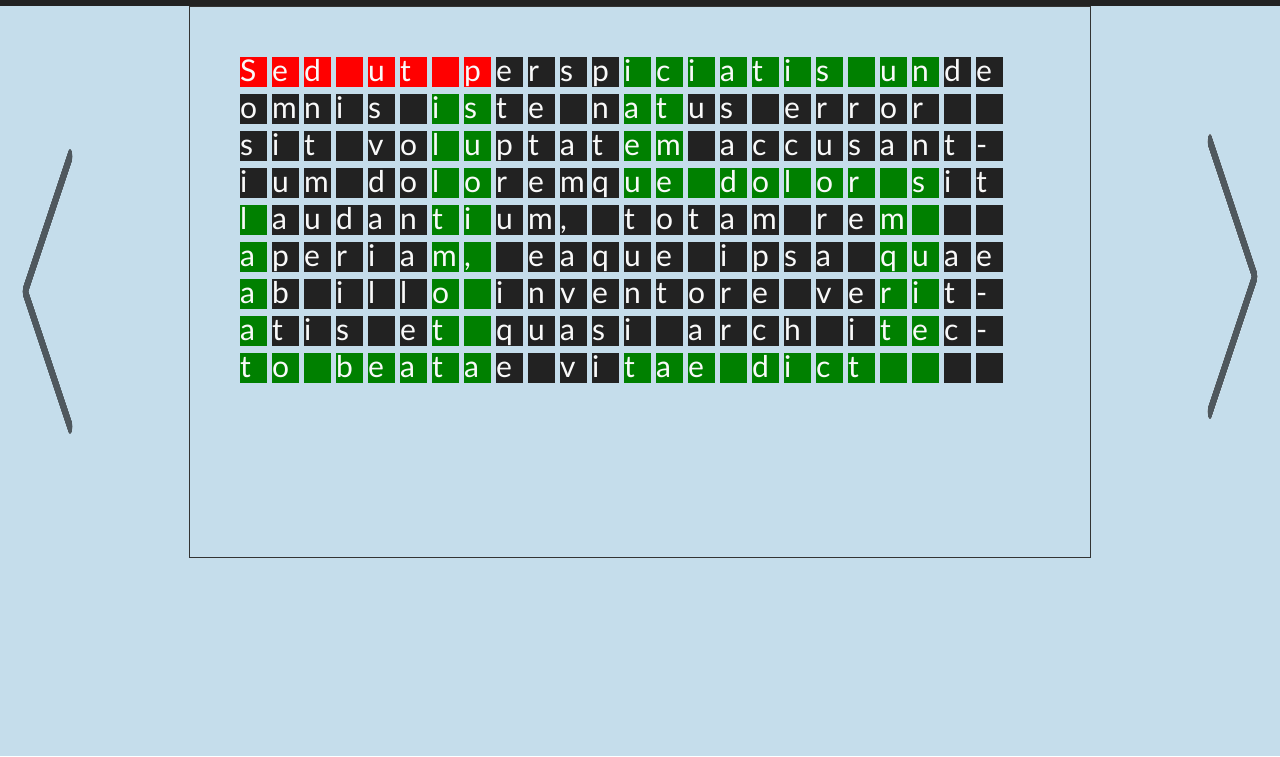
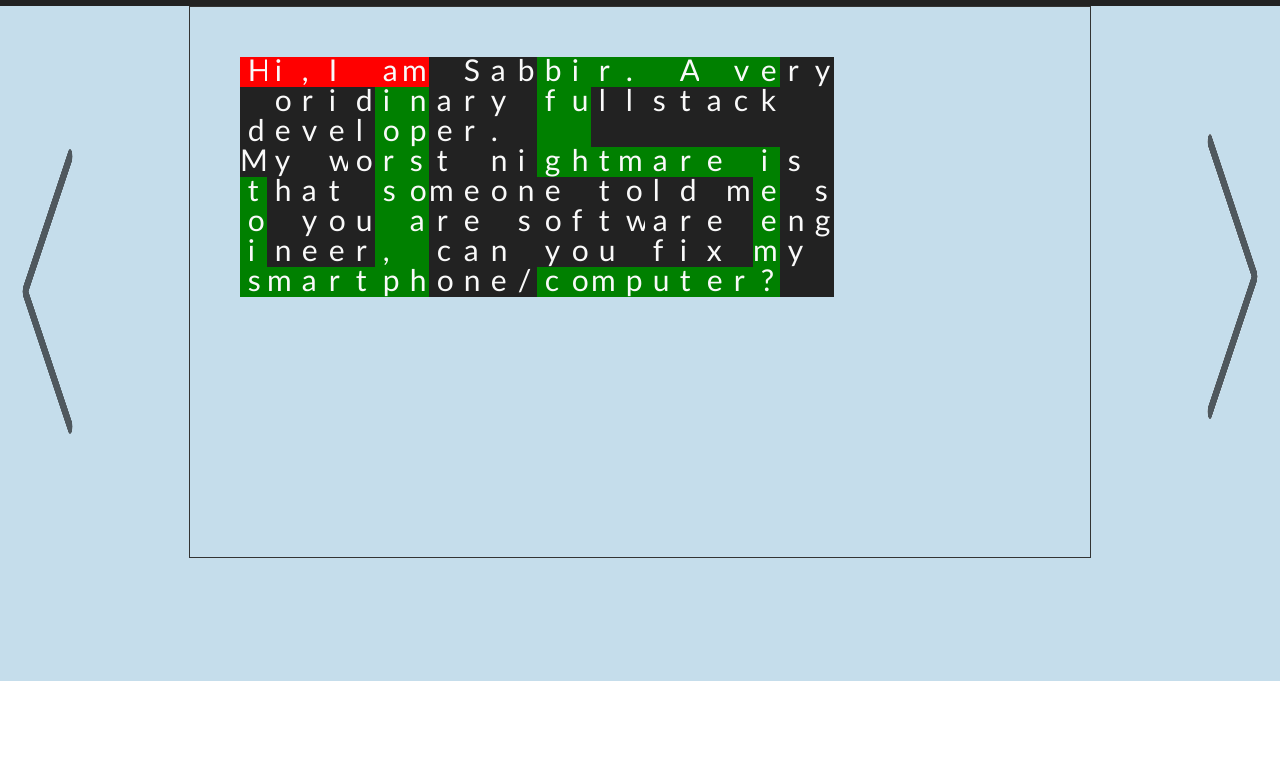
Before and after one commit to sabbir-hossain/sabbir-hossain.github.io, a plain HTML site: page index.html in a window 1280 px wide. Shown: the part 43-800 px from the top of the page. Drawn offline with Linux system fonts and the light colour scheme.

Commit message:
latest code

```diff
--- a/css/main.css
+++ b/css/main.css
@@ -1,6 +1,6 @@
 .columns {
   background-color: #C5DDEB;
-  min-height: 750px;
+  min-height: 675px;
 }
 
 .menu-img {
--- a/index.html
+++ b/index.html
@@ -62,5 +62,6 @@
   <script src="js/char-data.js"></script>
   <script src="js/merge-char.js"></script>
   <script src="js/draw-text.js"></script>
+  <script src="js/animate.js"></script>
 </body>
 </html>
--- /dev/null
+++ b/js/animate.js
@@ -0,0 +1,19 @@
+window.addEventListener("load", function(event) {
+  draw_animation();
+});
+
+function draw_animation() {
+  // get a reference to the canvas
+  const canvas = document.getElementById("myCanvas");
+
+  // get a reference to the drawing context
+  const ctx = canvas.getContext("2d");
+
+  const cW = ctx.canvas.width;
+  const cH = ctx.canvas.height;
+
+  let startY = 50;
+  let startX = 50;
+
+  displayAnimation(ctx, startX, startY);
+}
--- a/js/draw-text.js
+++ b/js/draw-text.js
@@ -1,252 +1,199 @@
 const inputText = [
   [
+    "H",
+    "i",
+    ",",
+    "I",
+    " ",
+    "a",
+    "m",
+    " ",
     "S",
-    "e",
-    "d",
+    "a",
+    "b",
+    "b",
+    "i",
+    "r",
+    ".",
     " ",
-    "u",
-    "t",
+    "A",
     " ",
-    "p",
+    "v",
     "e",
     "r",
-    "s",
-    "p",
-    "i",
-    "c",
-    "i",
-    "a",
-    "t",
-    "i",
-    "s",
-    " ",
-    "u",
-    "n",
-    "d",
-    "e"
+    "y"
   ],
   [
+    " ",
     "o",
-    "m",
+    "r",
+    "i",
+    "d",
+    "i",
     "n",
-    "i",
-    "s",
+    "a",
+    "r",
+    "y",
     " ",
-    "i",
+    "f",
+    "u",
+    "l",
+    "l",
     "s",
     "t",
-    "e",
-    " ",
-    "n",
     "a",
-    "t",
-    "u",
-    "s",
-    " ",
-    "e",
-    "r",
-    "r",
-    "o",
-    "r",
+    "c",
+    "k",
     " ",
     " "
   ],
   [
-    "s",
-    "i",
-    "t",
-    " ",
+    "d",
+    "e",
     "v",
-    "o",
-    "l",
-    "u",
-    "p",
-    "t",
-    "a",
-    "t",
     "e",
-    "m",
-    " ",
-    "a",
-    "c",
-    "c",
-    "u",
-    "s",
-    "a",
-    "n",
-    "t",
-    "-"
-  ],
-  [
-    "i",
-    "u",
-    "m",
-    " ",
-    "d",
-    "o",
     "l",
     "o",
+    "p",
+    "e",
     "r",
-    "e",
-    "m",
-    "q",
-    "u",
-    "e",
+    ".",
+    "  ",
     " ",
-    "d",
-    "o",
-    "l",
-    "o",
-    "r",
     " ",
-    "s",
-    "i",
-    "t"
-  ],
-  [
-    "l",
-    "a",
-    "u",
-    "d",
-    "a",
-    "n",
-    "t",
-    "i",
-    "u",
-    "m",
-    ",",
     " ",
-    "t",
-    "o",
-    "t",
-    "a",
-    "m",
     " ",
-    "r",
-    "e",
-    "m",
+    " ",
+    " ",
+    " ",
+    " ",
     " ",
     " ",
     " "
   ],
   [
+    "M",
+    "y",
+    " ",
+    "w",
+    "o",
+    "r",
+    "s",
+    "t",
+    " ",
+    "n",
+    "i",
+    "g",
+    "h",
+    "t",
+    "m",
     "a",
-    "p",
-    "e",
     "r",
-    "i",
-    "a",
-    "m",
-    ",",
-    " ",
-    "e",
-    "a",
-    "q",
-    "u",
     "e",
     " ",
     "i",
-    "p",
     "s",
-    "a",
-    " ",
-    "q",
-    "u",
-    "a",
-    "e"
+    " "
   ],
   [
+    "t",
+    "h",
     "a",
-    "b",
+    "t",
     " ",
-    "i",
+    "s",
+    "o",
+    "m",
+    "e",
+    "o",
+    "n",
+    "e",
+    " ",
+    "t",
+    "o",
     "l",
-    "l",
+    "d",
+    " ",
+    "m",
+    "e",
+    " ",
+    "s"
+  ],
+  [
     "o",
     " ",
-    "i",
-    "n",
-    "v",
-    "e",
-    "n",
-    "t",
+    "y",
     "o",
+    "u",
+    " ",
+    "a",
     "r",
     "e",
     " ",
-    "v",
+    "s",
+    "o",
+    "f",
+    "t",
+    "w",
+    "a",
+    "r",
+    "e",
+    " ",
+    "e",
+    "n",
+    "g"
+  ],
+  [
+    "i",
+    "n",
+    "e",
     "e",
     "r",
+    ",",
+    " ",
+    "c",
+    "a",
+    "n",
+    " ",
+    "y",
+    "o",
+    "u",
+    " ",
+    "f",
     "i",
-    "t",
-    "-"
+    "x",
+    " ",
+    "m",
+    "y",
+    " "
   ],
   [
-    "a",
-    "t",
-    "i",
     "s",
-    " ",
-    "e",
-    "t",
-    " ",
-    "q",
-    "u",
-    "a",
-    "s",
-    "i",
-    " ",
+    "m",
     "a",
     "r",
+    "t",
+    "p",
+    "h",
+    "o",
+    "n",
+    "e",
+    "/",
     "c",
-    "h",
-    " ",
-    "i",
+    "o",
+    "m",
+    "p",
+    "u",
     "t",
     "e",
-    "c",
-    "-"
-  ],
-  [
-    "t",
-    "o",
-    " ",
-    "b",
-    "e",
-    "a",
-    "t",
-    "a",
-    "e",
-    " ",
-    "v",
-    "i",
-    "t",
-    "a",
-    "e",
-    " ",
-    "d",
-    "i",
-    "c",
-    "t",
-    " ",
-    " ",
+    "r",
+    "?",
     " ",
     " "
   ]
 ];
 
-// get a reference to the canvas
-const canvas = document.getElementById("myCanvas");
-
-// get a reference to the drawing context
-const ctx = canvas.getContext("2d");
-
-const cW = ctx.canvas.width;
-const cH = ctx.canvas.height;
-
-let startY = 50;
-let startX = 50;
-
+function displayAnimation(ctx, x, y) {
   const maxLine = inputText.length;
   const maxChar = inputText[0].length;
 
@@ -254,7 +201,6 @@ const displayRatio = 0.9;
 
   const charList = ["J", "S"];
 
-const colorList = ["orange", "green", "red", "blue", "indigo"];
   // charSchemaProsObj
   const colorData = charList.reduce((total, current) => {
     total[`${charSchemaProsObj[current]}_1`] =
@@ -282,16 +228,48 @@ const result = scaleUpAllCharList(
     },
     { schemaCharLen, schemaCharBitLen }
   );
-console.log({ colorData, result });
 
-// drawTextBG(ctx, txt, font, x, y, color)
-startY = 50;
-const font = 30;
-const line = 30;
-const minWidth = 27;
+  let counter = 0;
+  const animateInterval = setInterval(
+    () => animate(ctx, result, colorData, x, y, counter),
+    70
+  );
 
+  setTimeout(function() {
+    clearInterval(animateInterval);
+    drawFixedText(ctx, result, colorData, x, y);
+  }, 1000 * 2);
+
+  function animate(ctx, result, colorData, x, y) {
+    ctx.clearRect(0, 0, ctx.canvas.width, ctx.canvas.height);
+    ctx.save();
+    let startY = y;
     for (let i = 0, len = inputText.length; i < len; i++) {
-  startX = 50;
+      let startX = x;
+      for (let j = 0, len2 = inputText[i].length; j < len2; j++) {
+        let color = "#222";
+        if (typeof colorData[result[i][j]] !== "undefined") {
+          color = colorData[result[i][j]];
+        }
+
+        const input = inputText.random();
+        const val = input.random();
+        drawTextBG(ctx, val, font, startX, startY, color);
+        // startX += minWidth + 5;
+        startX += minWidth;
+      }
+      // startY += line + 7;
+      startY += line;
+    }
+  }
+  ctx.restore();
+}
+
+function drawFixedText(ctx, result, colorData, x, y) {
+  ctx.clearRect(0, 0, ctx.canvas.width, ctx.canvas.height);
+  let startY = y;
+  for (let i = 0, len = inputText.length; i < len; i++) {
+    let startX = x;
     for (let j = 0, len2 = inputText[i].length; j < len2; j++) {
       let color = "#222";
       if (typeof colorData[result[i][j]] !== "undefined") {
@@ -299,7 +277,10 @@ for (let i = 0, len = inputText.length; i < len; i++) {
       }
 
       drawTextBG(ctx, inputText[i][j], font, startX, startY, color);
-    startX += minWidth + 5;
+      // startX += minWidth + 5;
+      startX += minWidth;
     }
-  startY += line + 7;
+    // startY += line + 7;
+    startY += line;
   }
+}
--- a/js/lib.js
+++ b/js/lib.js
@@ -13,7 +13,6 @@ function drawTextBG(ctx, txt, font, x, y, color) {
 
   /// draw text from top - makes life easier at the moment
   ctx.textBaseline = "top";
-  // ctx.textAlign = "end";
 
   /// color for background
   // ctx.fillStyle = "#f50";
@@ -24,6 +23,7 @@ function drawTextBG(ctx, txt, font, x, y, color) {
 
   // draw background rect assuming height of font
   ctx.fillRect(x, y, minWidth, parseInt(font, 10));
+  // drawBorder(ctx, x, y, minWidth, parseInt(font, 10), color, (thickness = 1));
 
   /// text color
   // ctx.fillStyle = color;
@@ -31,9 +31,25 @@ function drawTextBG(ctx, txt, font, x, y, color) {
   ctx.fillStyle = "#f9f9f9";
 
   /// draw text on top
-  ctx.fillText(txt, x, y);
+  ctx.fillText(txt === "M" || txt === "m" ? txt : ` ${txt} `, x, y);
   // ctx.strokeText(txt, x, y);
 
   /// restore original state
   ctx.restore();
 }
+
+function drawBorder(ctx, xPos, yPos, width, height, color, thickness = 1) {
+  ctx.fillStyle = color;
+  ctx.fillRect(
+    xPos - thickness,
+    yPos - thickness,
+    width + thickness * 2,
+    height + thickness * 2
+  );
+}
+
+const colorList = ["orange", "green", "red", "blue", "indigo"];
+
+const font = 30;
+const line = 30;
+const minWidth = 27;
```
Also changed, not shown: image/left-solid.png (deleted). Lines whose indentation alone changed are shown as unchanged.
